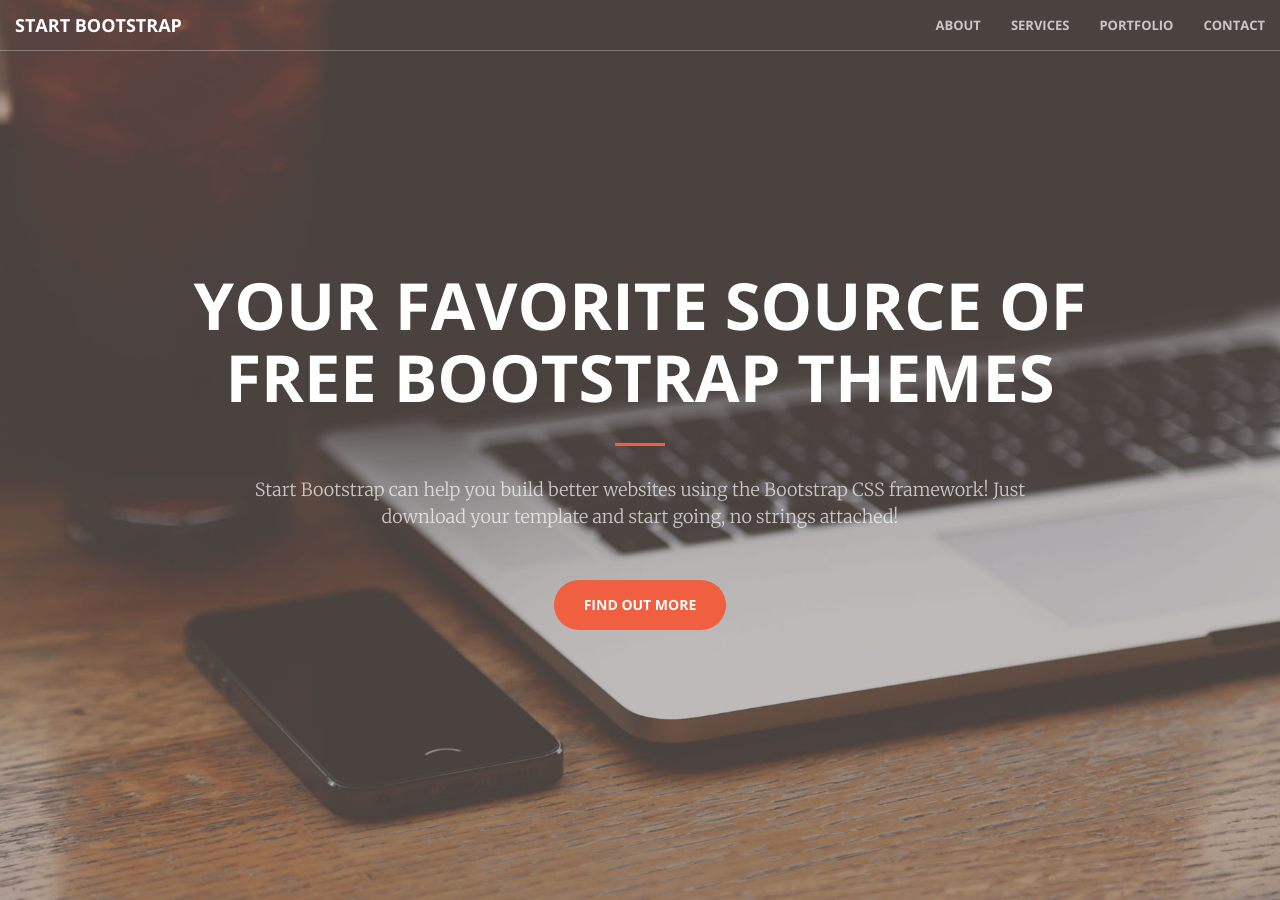
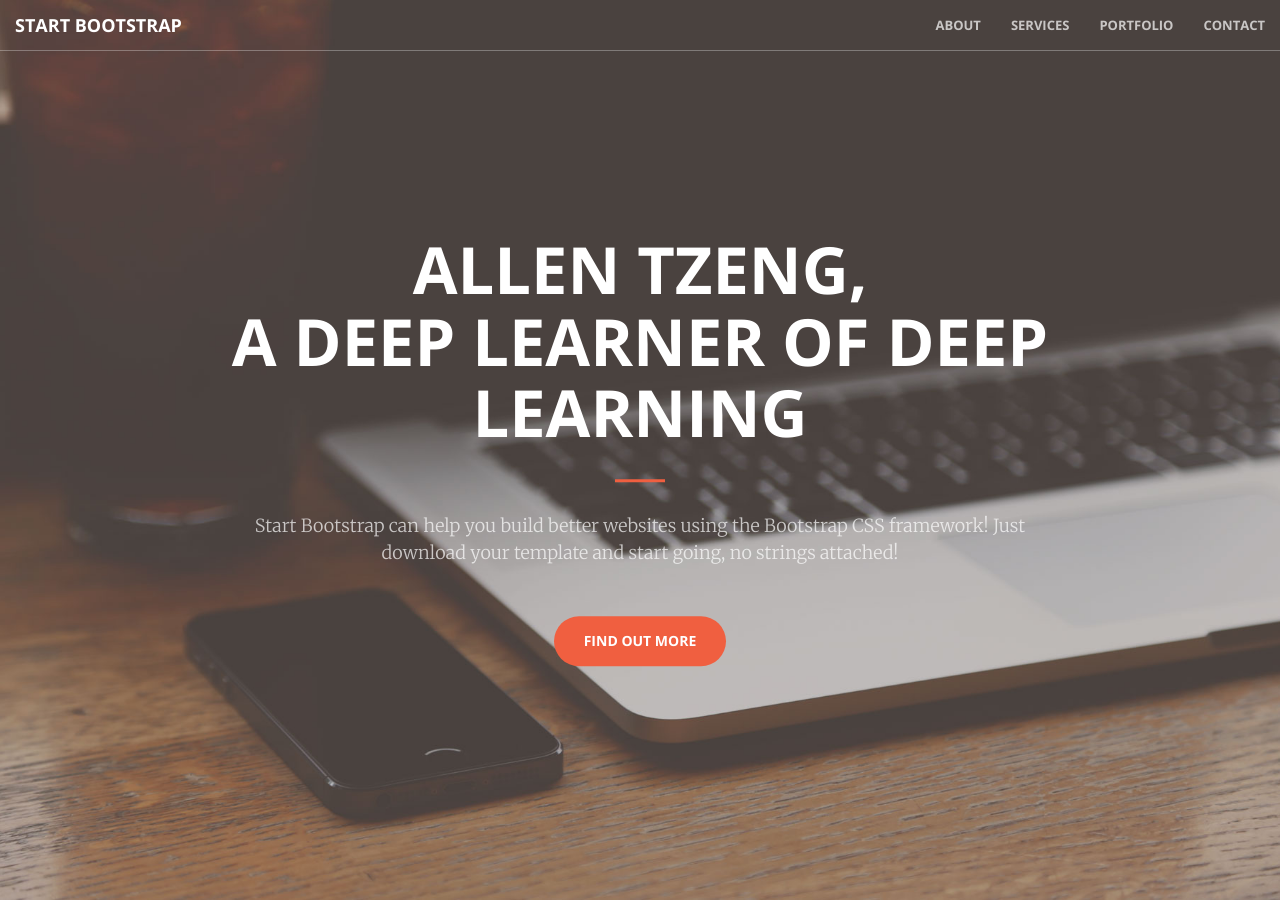
Before and after one commit to allen108108/allen108108.github.io, a Jekyll site: the page built from index.html, in a window 1280 px wide and 900 px high. Built offline with Jekyll 4.4.1, drawn with Linux system fonts in a browser that asks for light colours; some of the changed text lies outside the part shown.

Commit message:
first commit

```diff
--- a/_includes/call-to-action.html
+++ b/_includes/call-to-action.html
@@ -7,7 +7,7 @@
                 <p class="text-faded">Start Bootstrap has everything you need to get your new website up and running in
                     no time! All of the templates and themes on Start Bootstrap are open source, free to download, and
                     easy to use. No strings attached!</p>
-                <a href="#" class="btn btn-default btn-xl">Get Started!</a>
+                <a href="https://allen108108.github.io/blog/" class="btn btn-default btn-xl">Follow Me Now!</a>
             </div>
         </div>
     </div>
--- a/_includes/header.html
+++ b/_includes/header.html
@@ -1,7 +1,8 @@
 <header>
     <div class="header-content">
         <div class="header-content-inner">
-            <h1>Your Favorite Source of Free Bootstrap Themes</h1>
+            <h1>Allen Tzeng,</h1>
+            <h1>A Deep Learner of Deep Learning</h1>
             <hr>
             <p>Start Bootstrap can help you build better websites using the Bootstrap CSS framework! Just download your template and start going, no strings attached!</p>
             <a href="#about" class="btn btn-primary btn-xl page-scroll">Find Out More</a>
--- a/_includes/services.html
+++ b/_includes/services.html
@@ -2,7 +2,7 @@
     <div class="container">
         <div class="row">
             <div class="col-lg-12 text-center">
-                <h2 class="section-heading">At Your Service</h2>
+                <h2 class="section-heading">My Expertise</h2>
                 <hr class="primary">
             </div>
         </div>
@@ -11,7 +11,7 @@
         <div class="row">
             <div class="col-lg-3 col-md-6 text-center">
                 <div class="service-box">
-                    <i class="fa fa-4x fa-diamond wow bounceIn text-primary"></i>
+                    <i class="fa fa-4x fa-python wow bounceIn text-primary"></i>
                     <h3>Sturdy Templates</h3>
                     <p class="text-muted">Our templates are updated regularly so they don't break.</p>
                 </div>
```
